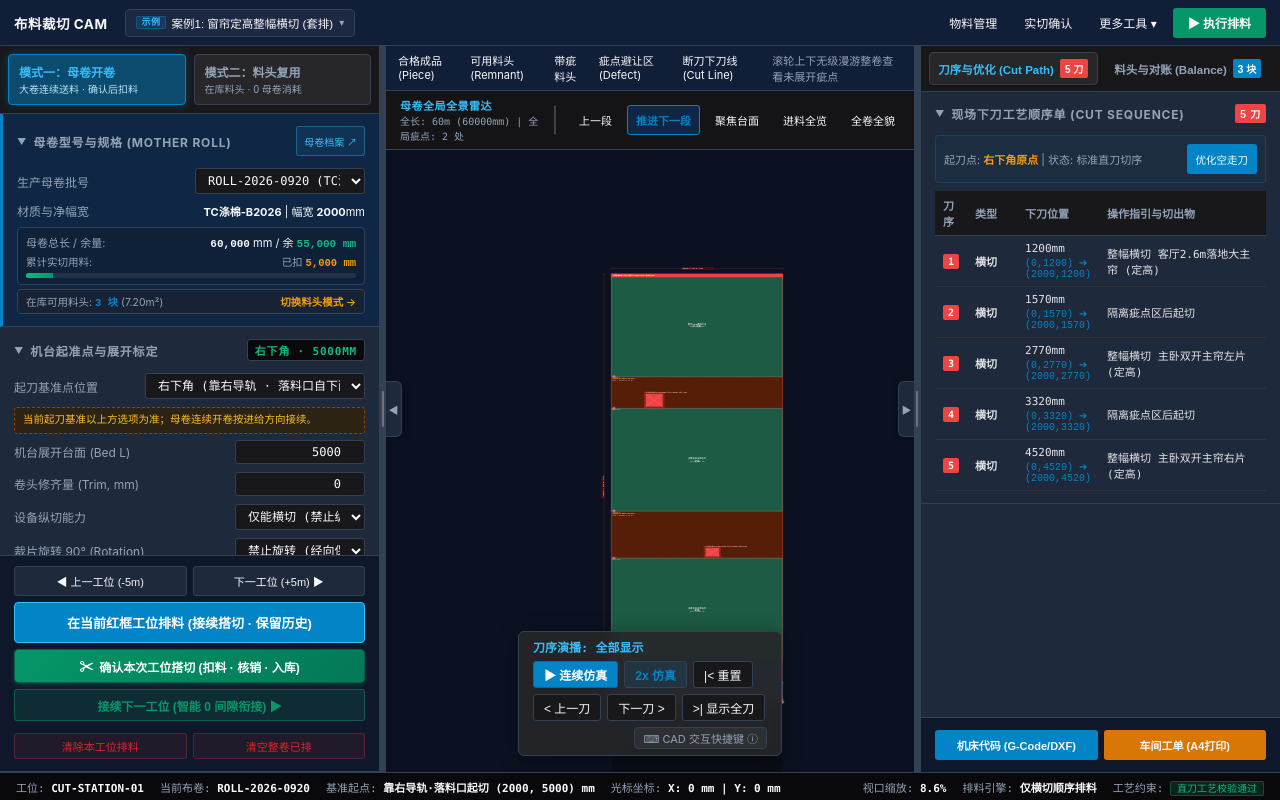
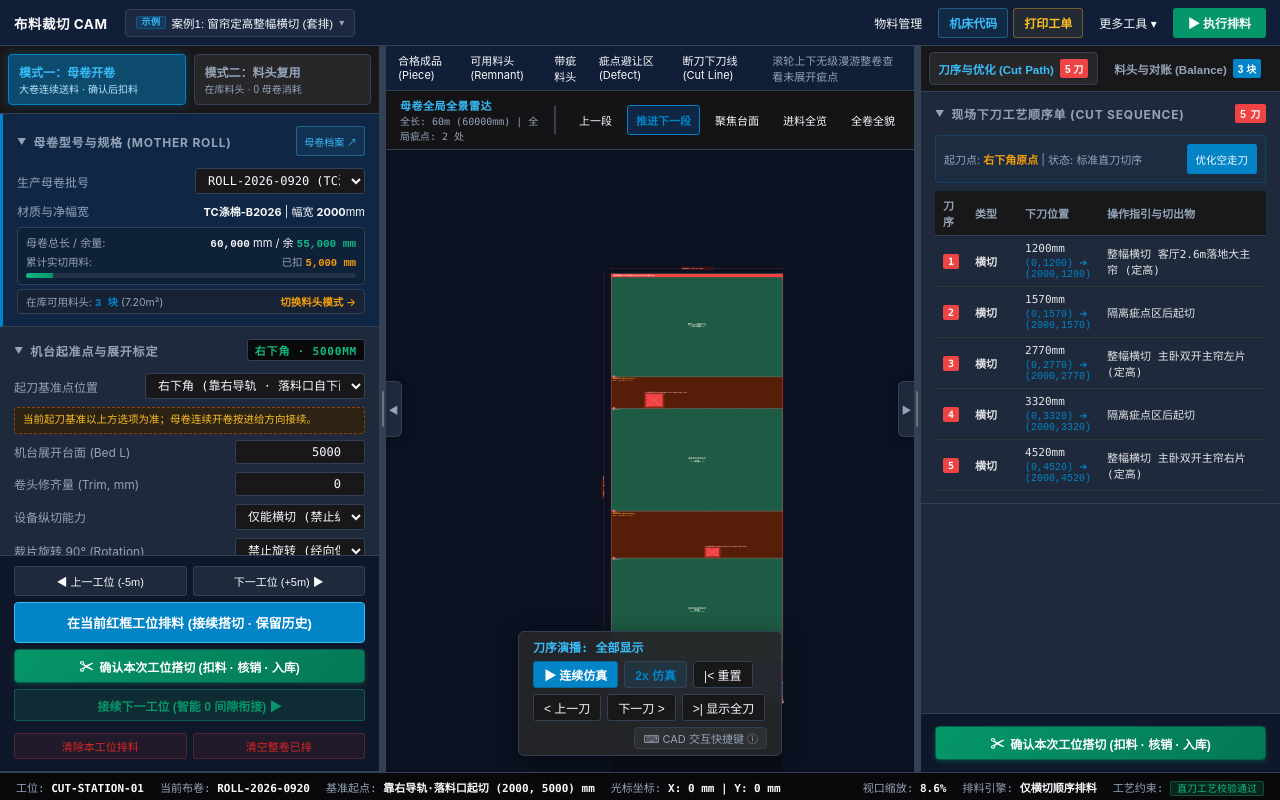
Before and after one commit to ATmoos985/CurDemoTwo, a plain HTML site: page src/main/resources/static/index.html in a window 1280 px wide. Drawn offline with Linux system fonts and the light colour scheme; no server answers.

Commit message:
feat: 调整工位操作按钮布局，机床代码与打印工单上移至顶栏、搭切确认下沉至右侧底栏

```diff
--- a/src/main/resources/static/index.html
+++ b/src/main/resources/static/index.html
@@ -86,7 +86,8 @@
         <div class="header-actions">
             <!-- 物料与料头中心 -->
             <button class="tool-btn" onclick="openMaterialModal('rolls')">物料管理</button>
-            <button class="tool-btn" onclick="openCutReport()">实切确认</button>
+            <button class="tool-btn" onclick="openExportModal('gcode')" style="font-weight: 600; color: #38bdf8; border: 1px solid rgba(56, 189, 248, 0.35); background: rgba(56, 189, 248, 0.08);" title="导出/查看机床数控代码 (G-Code / DXF 刀路)">机床代码</button>
+            <button class="tool-btn" onclick="openCutTicketModal()" style="font-weight: 600; color: #fbbf24; border: 1px solid rgba(251, 191, 36, 0.35); background: rgba(251, 191, 36, 0.08);" title="打印车间生产工艺流转单 (A4排版打印)">打印工单</button>
             <details class="header-more">
                 <summary class="tool-btn">更多工具 ▾</summary>
                 <div class="header-more-menu">
@@ -561,16 +562,12 @@
                     </div>
                 </div>
 
-                <!-- 刀路工艺快捷操作 (常驻右侧底部，折叠上方工艺单时位置绝不上移) -->
+                <!-- 现场实切确认与料头回库大按钮 (常驻右侧底部) -->
                 <div class="sidebar-pinned-footer action-footer-section" style="border-top: 1px solid var(--panel-border); padding: 12px 14px;">
-                    <div style="display: flex; gap: 6px;">
-                        <button class="tool-btn active" style="flex: 1; height: 30px; background: #0284c7; font-weight: 600; font-size: 11px;" onclick="openExportModal('gcode')">
-                            机床代码 (G-Code/DXF)
-                        </button>
-                        <button class="tool-btn active" style="flex: 1; height: 30px; background: #d97706; font-weight: 600; font-size: 11px;" onclick="openCutTicketModal()">
-                            车间工单 (A4打印)
-                        </button>
-                    </div>
+                    <button class="tool-btn active" id="btn-right-confirm-station-cut" style="width: 100%; height: 34px; background: linear-gradient(135deg, #059669 0%, #047857 100%); color: #ffffff; border: 1px solid #065f46; font-weight: 700; font-size: 12px; border-radius: 4px; box-shadow: 0 2px 5px rgba(5,150,105,0.3); display: flex; align-items: center; justify-content: center; gap: 6px; cursor: pointer; transition: all 0.2s;" onclick="openStationLapConfirmModal()" title="确认当前工位裁切：扣减母卷长度、核销订单需求、将派生料头登记入库">
+                        <span style="font-size: 14px;">✂</span>
+                        <span>确认本次工位搭切 (扣料 · 核销 · 入库)</span>
+                    </button>
                 </div>
             </div>
 
@@ -650,8 +647,9 @@
             </div>
             <!-- 现场实切确认与料头回库大按钮 (常驻右侧对账页底部) -->
             <div class="sidebar-pinned-footer action-footer-section" style="border-top: 1px solid var(--panel-border); padding: 12px 14px;">
-                <button class="tool-btn active" style="width: 100%; height: 32px; background: #059669; font-weight: 700; font-size: 12px;" onclick="openCutReport()">
-                    ✂ 现场实切确认与料头回库
+                <button class="tool-btn active" style="width: 100%; height: 34px; background: linear-gradient(135deg, #059669 0%, #047857 100%); color: #ffffff; border: 1px solid #065f46; font-weight: 700; font-size: 12px; border-radius: 4px; box-shadow: 0 2px 5px rgba(5,150,105,0.3); display: flex; align-items: center; justify-content: center; gap: 6px; cursor: pointer; transition: all 0.2s;" onclick="openStationLapConfirmModal()" title="确认当前工位裁切：扣减母卷长度、核销订单需求、将派生料头登记入库">
+                    <span style="font-size: 14px;">✂</span>
+                    <span>确认本次工位搭切 (扣料 · 核销 · 入库)</span>
                 </button>
             </div>
         </div>
```
Also changed, not shown: 2026-09-28_工位搭切确认与三维闭环扣减联动.md (+7 -0 lines).
